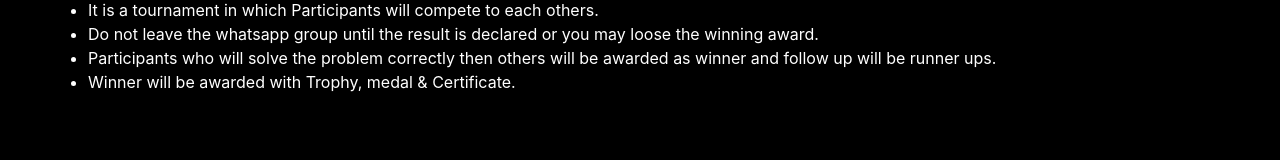
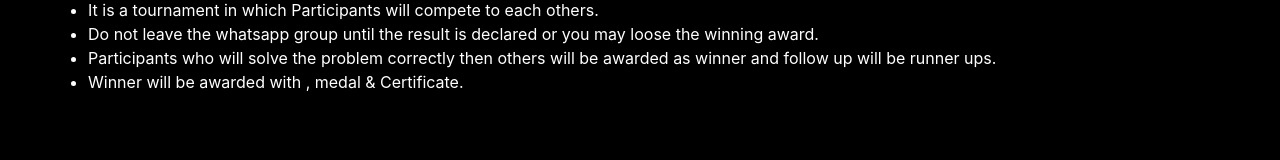
Before and after one commit to Mihir06121/TechNova, a React (Create React App) app: page /rulesdebugging in a window 1280 px wide. Shown: the part 1463-1623 px from the top of the page. Built offline with nearby package versions, Linux system fonts and the light colour scheme.

Commit message:
freefire routung resolved

```diff
--- a/src/components/Rules/Coding.jsx
+++ b/src/components/Rules/Coding.jsx
@@ -52,7 +52,7 @@ const RulesCoding = () => {
                             Participants who will solve the problem correctly then others will be awarded as winner and follow up will be runner ups.
                         </li>
                         <li>
-                            Winner will be awarded with Trophy, medal & Certificate.
+                            Winner will be awarded with , medal & Certificate.
                         </li>
 
                             <h2 align="center">Impotant</h2>
--- a/src/components/Rules/Debugging.jsx
+++ b/src/components/Rules/Debugging.jsx
@@ -52,7 +52,7 @@ const RulesDebugging = () => {
                             Participants who will solve the problem correctly then others will be awarded as winner and follow up will be runner ups.
                         </li>
                         <li>
-                            Winner will be awarded with Trophy, medal & Certificate.
+                            Winner will be awarded with , medal & Certificate.
                         </li>
                     </ul>
                 </p>
--- a/src/components/Rules/Quiz.jsx
+++ b/src/components/Rules/Quiz.jsx
@@ -27,7 +27,7 @@ const RulesQuiz = () => {
                 <li>First Participants to hit the buzzer will be called to give answers and rest to remain silent.</li>
                 <li>If any rule violent by any Participant strict action will be taken like direct elimination.</li>
                 <li>Participants with most points and follow up will be awarded with winner and runner ups.</li>
-                <li>Winner will be awarded a trophy, medal and Certificate.</li>
+                <li>Winner will be awarded a , medal and Certificate.</li>
                 </ul>
             </div>
         <div align="center" className="conatiner-fluid">
--- a/src/components/Rules/WebDesign.jsx
+++ b/src/components/Rules/WebDesign.jsx
@@ -1,5 +1,5 @@
-import React, {useState} from 'react'
-import { Button, CardBody, Collapse } from 'reactstrap'
+import React from 'react'
+
 
 const RuleCod = () => {
     window.onbeforeunload = function () {
@@ -36,7 +36,7 @@ const RuleCod = () => {
                             Website must be responsive and should run in any browser.
                         </li>
                         <li>
-                            Paricipants will be disqualified for using or adding offensive contents in webpages or whatsapp group.
+                            Participants will be disqualified for using or adding offensive contents in webpages or whatsapp group.
                         </li>
                         <li>
                             Links for submitting your site will be povided in Google Meet
```
Also changed, not shown: src/components/Events/Freefire.jsx (renamed from src/components/Events/Csgo.jsx).
